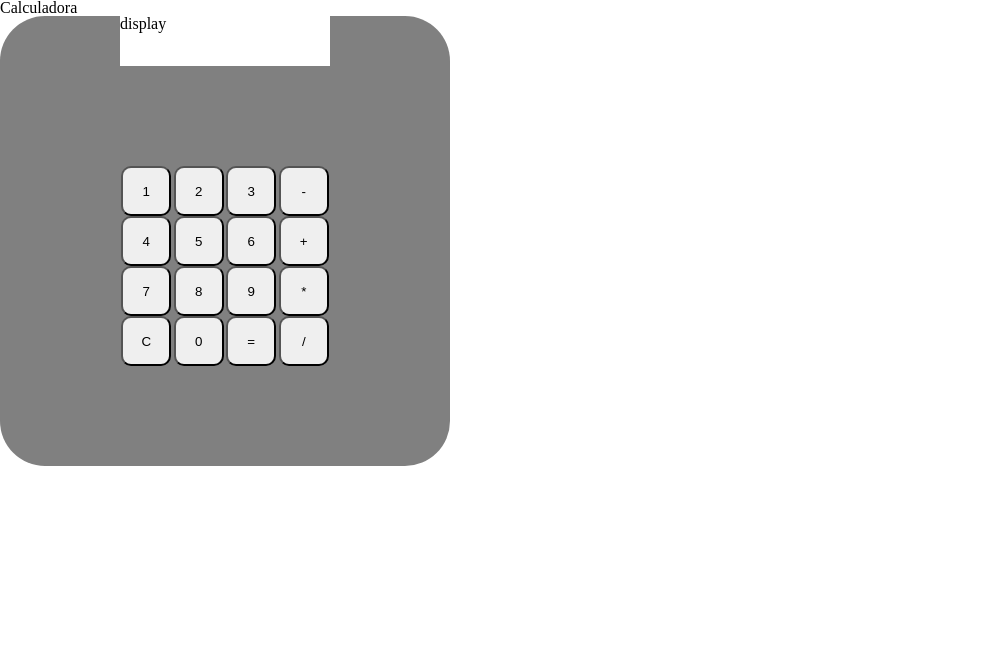
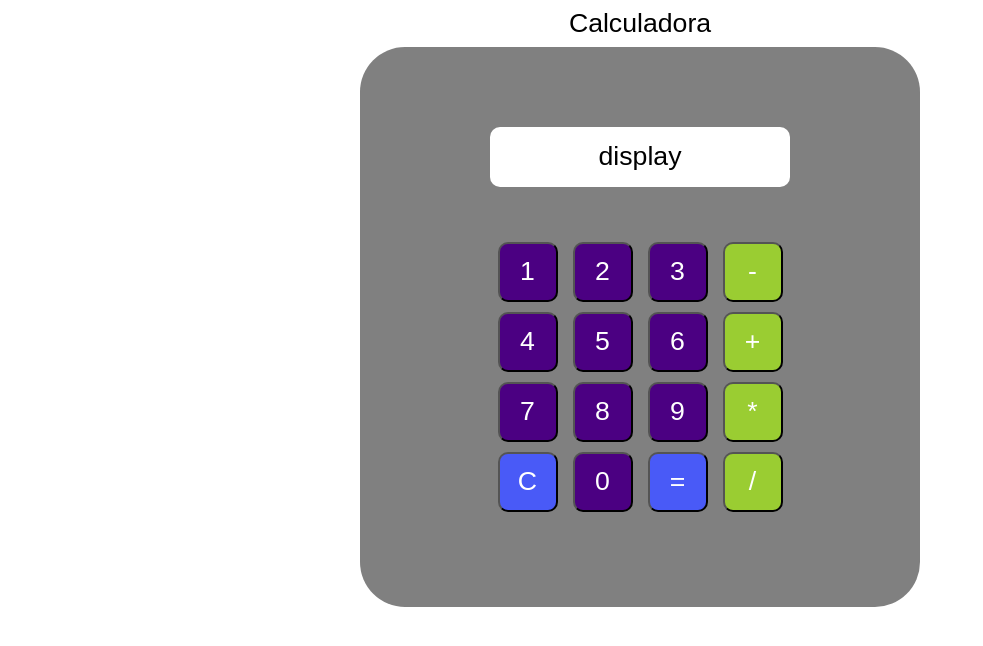
Before and after one commit to brunotad/calculadoraResilia, a plain HTML site: page index.html in a window 1280 px wide. Shown: the whole page, without its empty margins (0-983 px from the left). Drawn offline with Linux system fonts and the light colour scheme; a web font is replaced by a local one.

Commit message:
CSS e HTML prontos para programar

```diff
--- a/css/style.css
+++ b/css/style.css
@@ -1,25 +1,52 @@
+* {
+    font-family: 'Trispace', sans-serif;
+    font-size: 20pt;
+}
+
+h1 {
+    display: flex;
+    justify-content: center;
+    font-family: 'Trispace', sans-serif;
+    font-size: 20pt;
+    margin: 10px auto;
+}
+
+main {
+    display: flex;
+    justify-content: center;
+}
+
 .container {
+    padding: 80px;
     background-color: grey;
-    width: 450px;
-    height: 450px;
+    width: 400px;
+    height: 400px;
     border-radius: 45px;
 }
 
 .display {
     display: flex;
+    justify-content: center;
+    align-content: center;
+    align-items: center;
     background-color:white;
     width: auto;
-    height: 50px;
-    margin-left: 120px;
-    margin-right: 120px;
+    height: 60px;
+    border-radius: 10px;
+    margin-left: 50px;
+    margin-right: 50px;
 }
+
 .button-area {
-    padding-top: 100px;
+    padding-top: 50px;
+    width: auto;
 }
+
 .button-area button {
-    width: 50px;
-    height: 50px;
+    width: 60px;
+    height: 60px;
     border-radius: 10px;
+    margin: 5px;
 }
 
 #linha1,
@@ -28,6 +55,21 @@
 #linha4{
     display: flex;
     justify-content: space-around;
-    margin-left: 120px;
-    margin-right: 120px;
-};
+    margin-left: 50px;
+    margin-right: 50px;
+}
+
+.number {
+    background-color: #4b0082;
+    color: #ffffff;
+}
+
+.operadores {
+    background-color: yellowgreen;
+    color: #ffffff;
+}
+
+.result-reset {
+    background-color: #495af7;
+    color: #ffffff;
+}
--- a/index.html
+++ b/index.html
@@ -5,6 +5,7 @@
     <meta name="viewport" content="width=device-width, initial-scale=1.0">
     <link rel="stylesheet" href="./css/reset.css">
     <link rel="stylesheet" href="./css/style.css">
+    <link href="https://fonts.googleapis.com/css2?family=Trispace:wght@400;500;600;700&display=swap" rel="stylesheet">
     <title>Calculadora</title>
 </head>
 <body>
```
